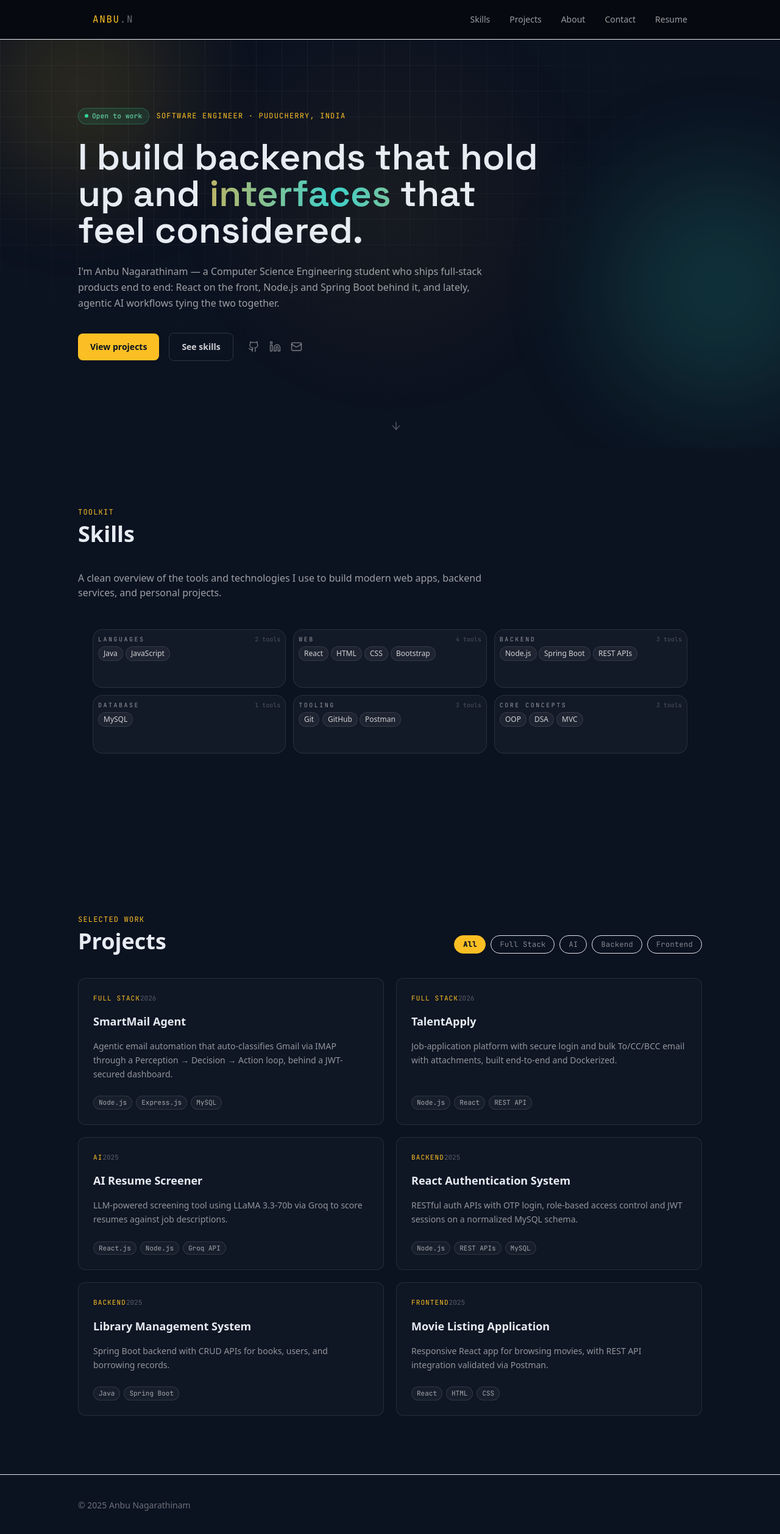
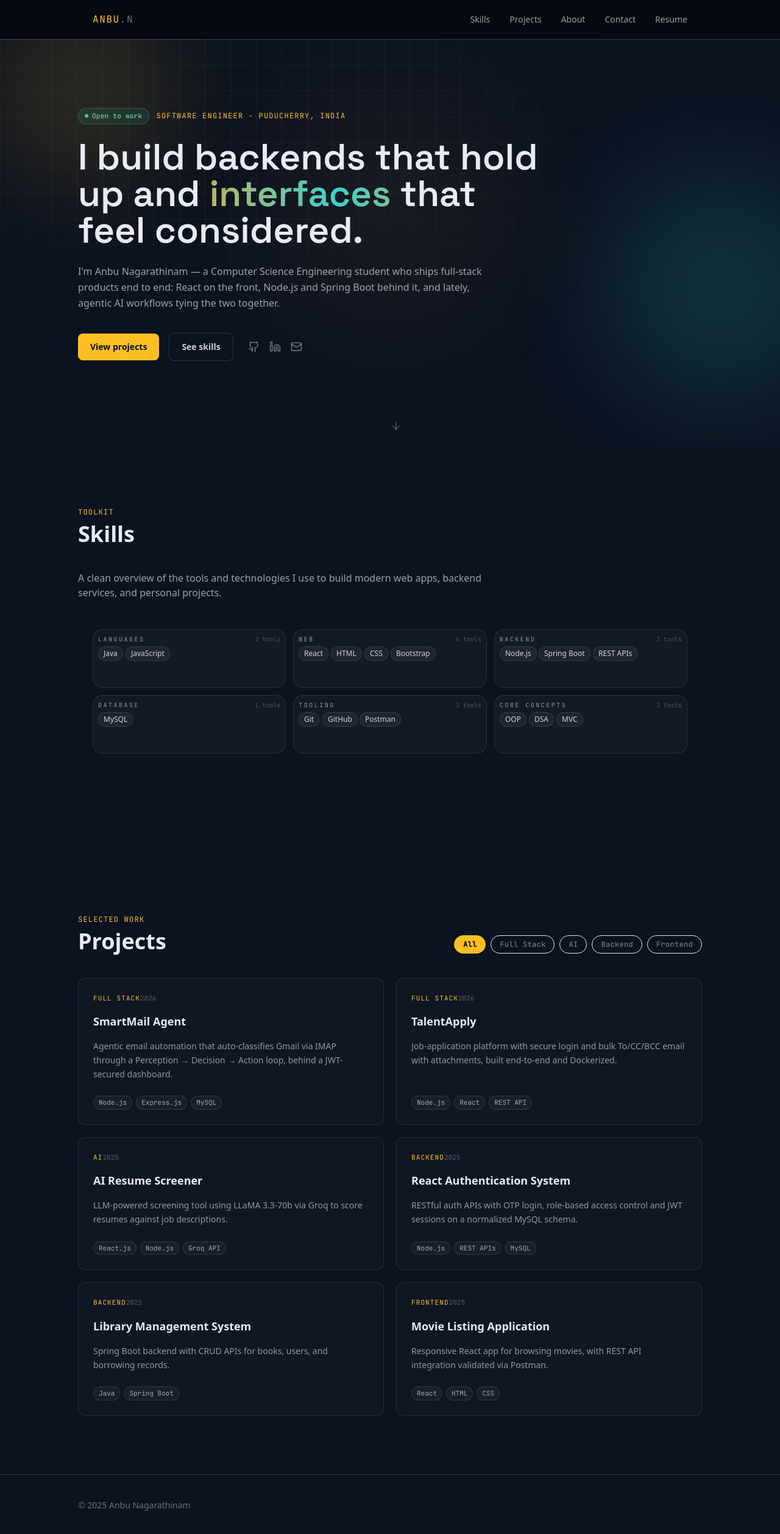
Before and after one commit to Anbu302004/Anbu-Portfolio, a React (Vite) app: page / in a window 1280 px wide. Shown: the top 2516 px of the page at 61% size. Built offline with nearby package versions, Linux system fonts and the light colour scheme.

Commit message:
Add changes in border change.

```diff
--- a/src/Home.jsx
+++ b/src/Home.jsx
@@ -209,7 +209,7 @@ export default function Home() {
       {/* ---------- Projects ---------- */}
       <Projects />
 
-      <footer className="py-10 px-6 border-t border-white/8">
+      <footer className="py-10 px-6 border-t border-[#5d5f63]/50">
         <div className="max-w-5xl mx-auto flex flex-col md:flex-row justify-between items-center gap-3 text-sm text-white/40">
           <span>© {new Date().getFullYear()} {profile.name}</span>
         </div>
--- a/src/Nav.jsx
+++ b/src/Nav.jsx
@@ -29,7 +29,7 @@ export default function Nav() {
 
   return (
     <nav
-      className="sticky top-0 z-50 bg-[#060910] backdrop-blur-md border-b border-white/8"
+      className="sticky top-0 z-50 bg-[#060910] backdrop-blur-md border-b border-[#5d5f63]/50"
       data-aos="fade-down"
       data-aos-duration="500"
     >
```
